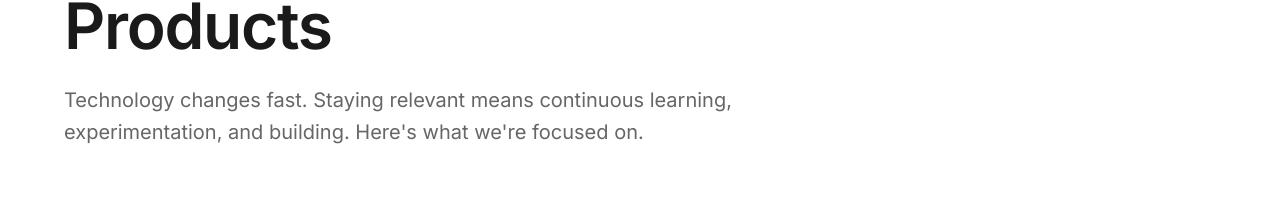
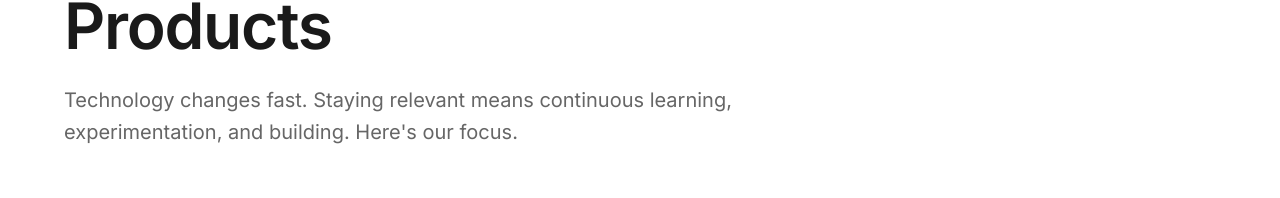
Before and after one commit to grewelle/altitide, a plain HTML site: page products/index.html in a window 1280 px wide. Shown: the part 204-402 px from the top of the page. Drawn offline with Linux system fonts and the light colour scheme.

Commit message:
Update index.html

```diff
--- a/products/index.html
+++ b/products/index.html
@@ -61,7 +61,7 @@
             <div class="container">
                 <a href="/" class="back-link">← Home</a>
                 <h1>Products</h1>
-                <p class="page-subtitle">Technology changes fast. Staying relevant means continuous learning, experimentation, and building. Here's what we're focused on.</p>
+                <p class="page-subtitle">Technology changes fast. Staying relevant means continuous learning, experimentation, and building. Here's our focus.</p>
             </div>
         </header>
 
```
